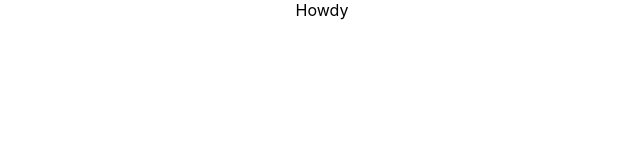
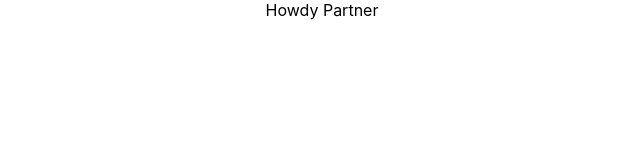
Before and after one commit to Aeickelman40/Rancid-Tomatillos, a React (Create React App) app: page / in a window 1280 px wide. Shown: the top 160 px of the page, without its empty margins (318-958 px from the left). Built offline with nearby package versions, Linux system fonts and the light colour scheme.

Commit message:
Initial commit

```diff
--- a/src/App.js
+++ b/src/App.js
@@ -5,7 +5,7 @@ import './App.css';
 function App() {
   return (
     <div className="App">
-      <header>Howdy</header>
+      <header>Howdy Partner</header>
     </div>
   );
 }
```
